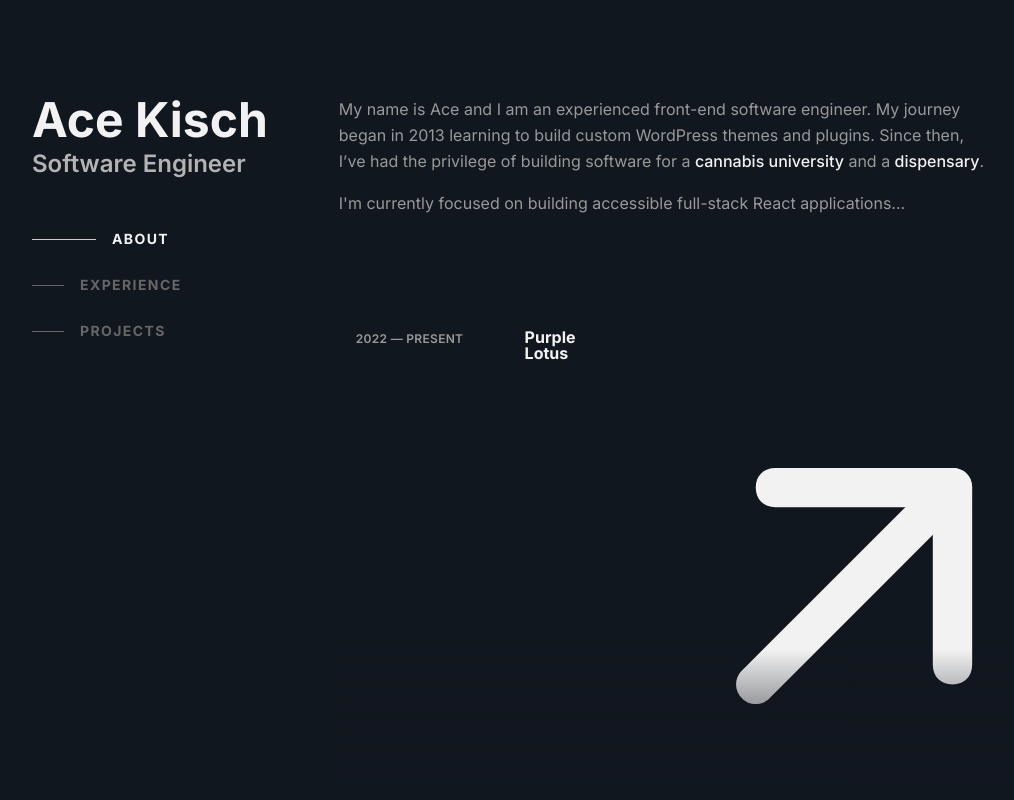
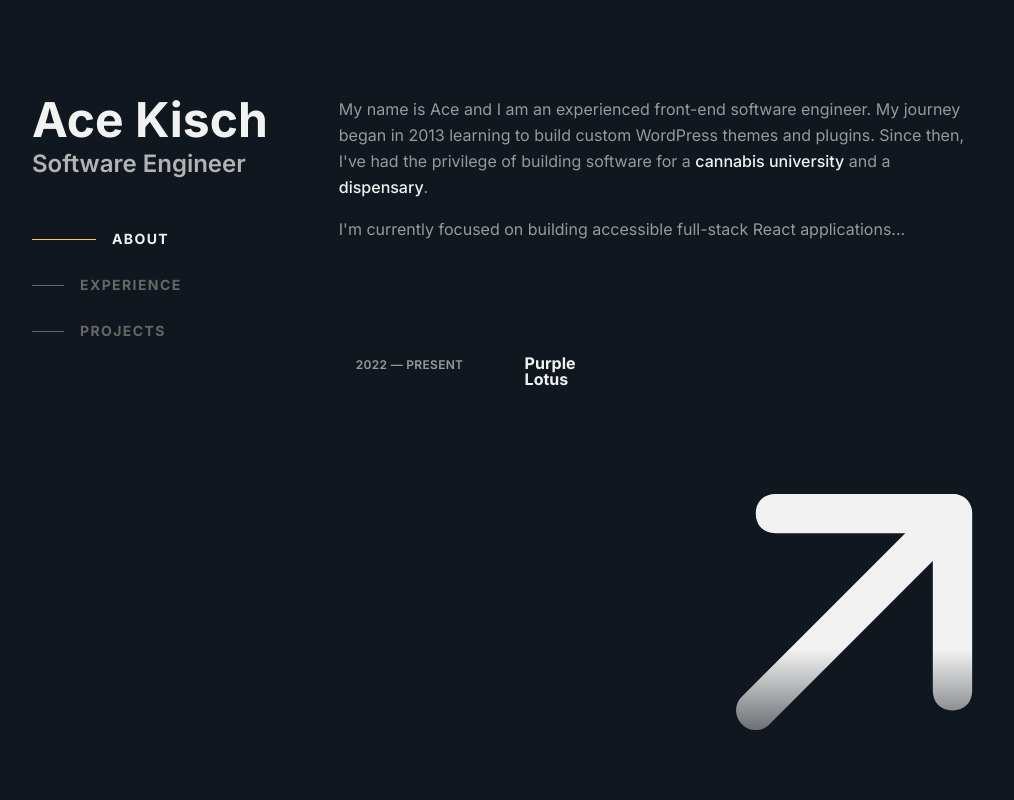
Before and after one commit to AceGK/portfolio-2024, a Next.js app: page / in a window 1280 px wide. Shown: the top 800 px of the page, without its empty margins (132-1146 px from the left). Built offline with nearby package versions, Linux system fonts and the light colour scheme.

Commit message:
Update page.js

```diff
--- a/app/page.js
+++ b/app/page.js
@@ -17,10 +17,10 @@ export default function Home() {
 
         <section id="about" className="about">
           <h2 className="full-bleed">About</h2>
-          <p>My name is Ace and I am an experienced front-end software engineer. My journey began in 2013 learning to build custom WordPress themes and plugins. Since then, I’ve had the privilege of building software for a <a href="#">cannabis university</a> and a <a href="#">dispensary</a>.
+          <p>My name is Ace and I am an experienced front-end software engineer. My journey began in 2013 learning to build custom WordPress themes and plugins. Since then, I&apos;ve had the privilege of building software for a <a href="#">cannabis university</a> and a <a href="#">dispensary</a>.
 </p>
 
-          <p>I'm currently focused on building accessible full-stack React applications... </p>
+          <p>I&apos;m currently focused on building accessible full-stack React applications... </p>
         </section>
 
         <section id="experience">
```
